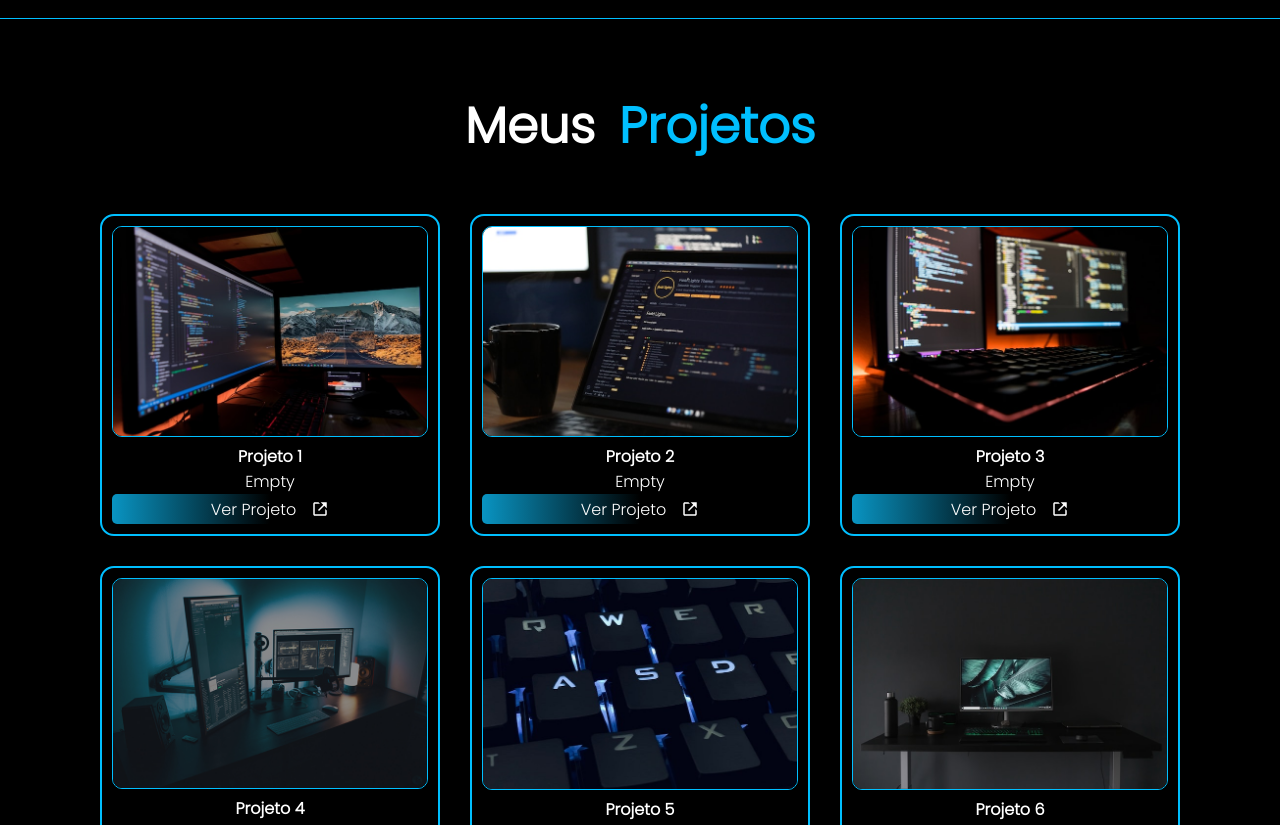
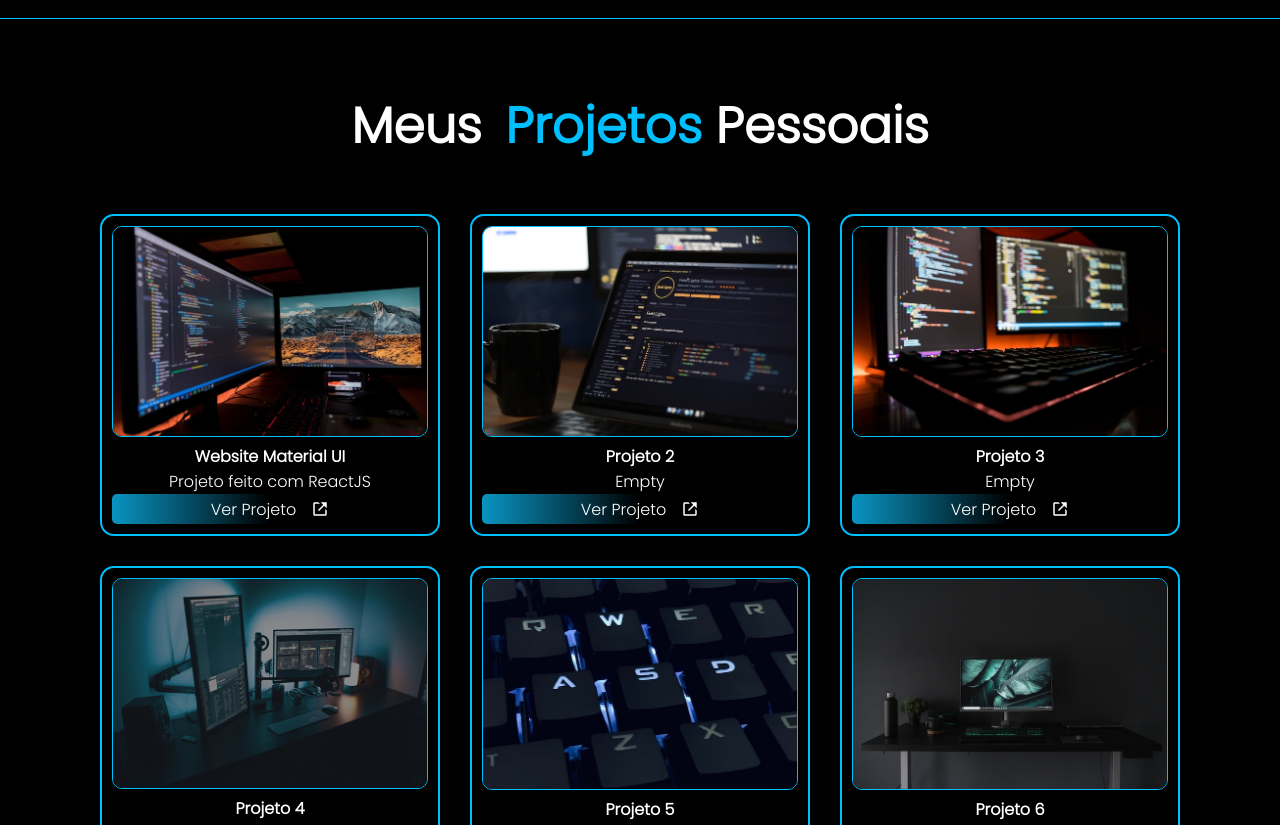
Before and after one commit to williamalves94/my-portfolio-react, a React (Vite) app: page / in a window 1280 px wide. Shown: the part 3215-4040 px from the top of the page. Built offline with nearby package versions, Linux system fonts and the light colour scheme.

Commit message:
feat: mudança no h2 do DivTextProject

```diff
--- a/src/components/project-section.jsx
+++ b/src/components/project-section.jsx
@@ -12,7 +12,7 @@ export const ProjectSection = () => {
     return(
         <Projects id="projetos">
             <DivTextMyProjects>
-                <h2>Meus<span> Projetos</span></h2>
+                <h2>Meus<span> Projetos</span> Pessoais</h2>
             </DivTextMyProjects>
 
             <DivAllProjets>
@@ -21,11 +21,11 @@ export const ProjectSection = () => {
                         <img src={ Portifolio1 }/>
                     </PortImg>
                     <DivBioImg>
-                        <h4>Projeto 1</h4>
-                        <p>Empty</p>
+                        <h4>Website Material UI</h4>
+                        <p>Projeto feito com ReactJS</p>
                         <ButtonProject>
                             <p>Ver Projeto</p>
-                            <a href="#"><BiLinkExternal /></a>
+                            <a href="https://website-mui.vercel.app/ target=_blank"><BiLinkExternal /></a>
                         </ButtonProject>
                     </DivBioImg>
                 </DivImgAndText>
```
